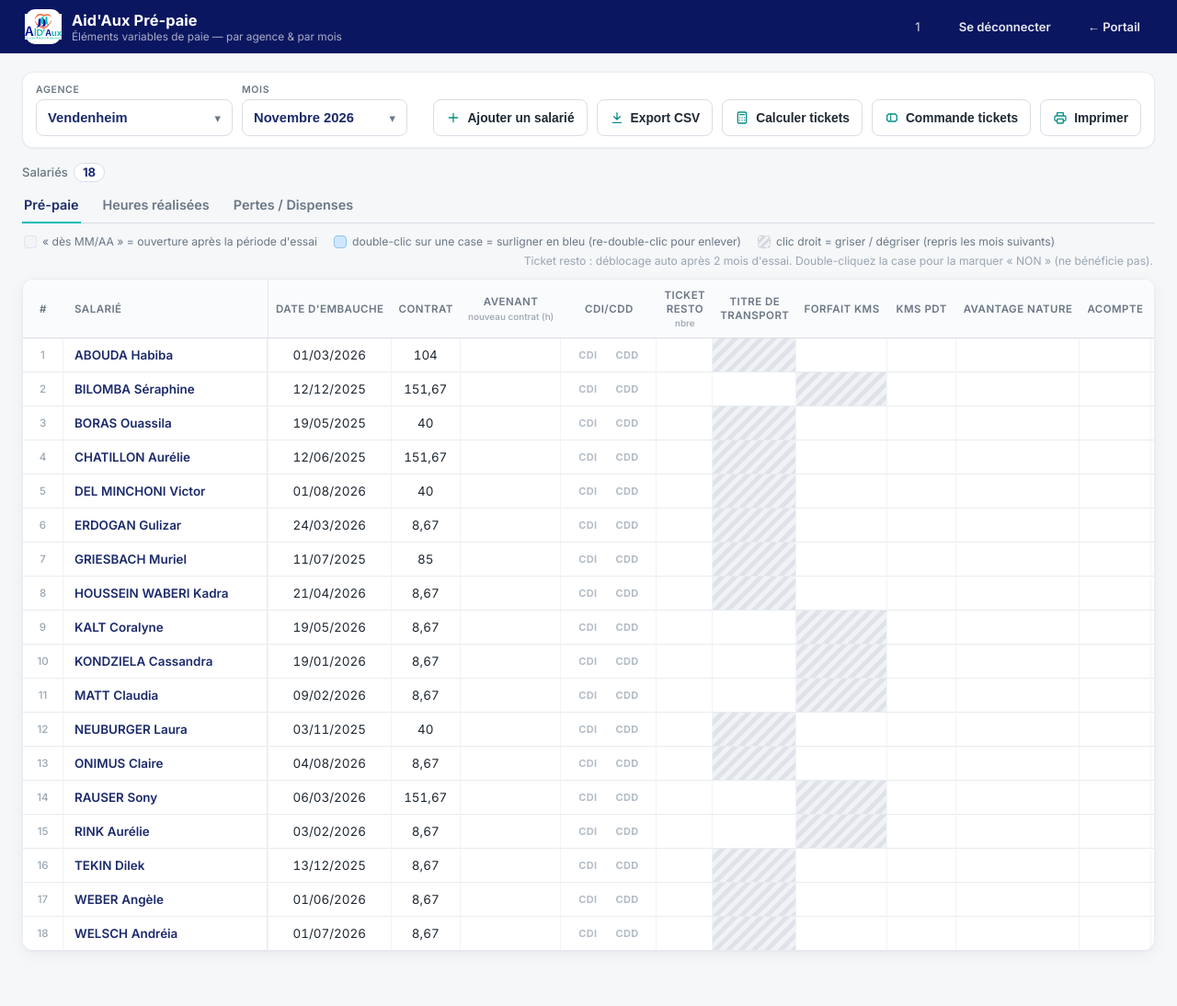
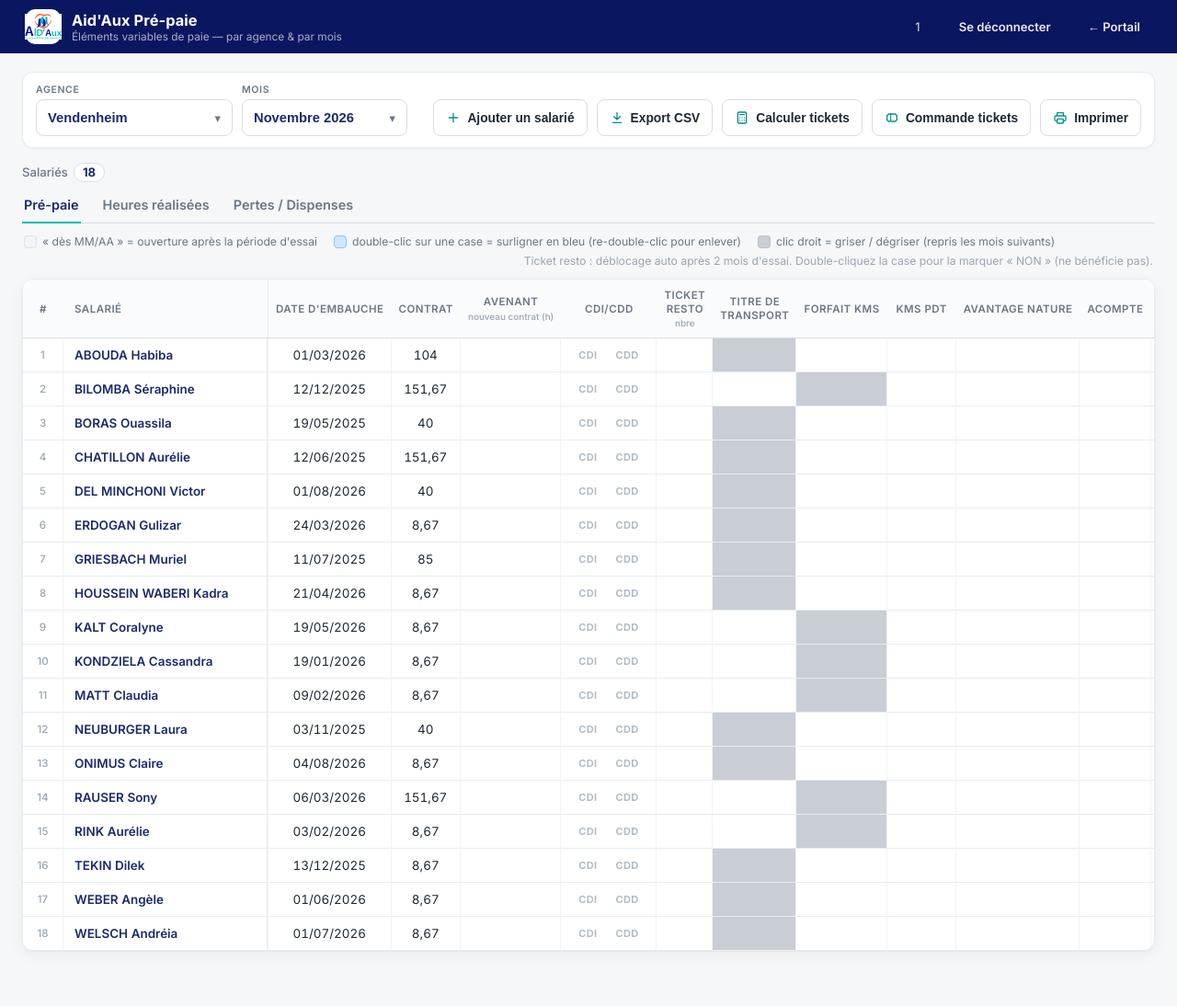
Before and after one commit to leagoetz68-rgb/aidaux-prepaie, a Flask app: page / in a window 1280 px wide. Shown: the whole page at 92% size. Run offline with Flask 3, Linux system fonts and the light colour scheme; the visitor is signed in with stand-in values (Sample User, id 1); data that the repository does not hold is empty; some libraries are stand-ins or nearby versions.

Commit message:
Update index.html

```diff
--- a/templates/index.html
+++ b/templates/index.html
@@ -35,8 +35,6 @@
     /* états des cases */
     --blue-bg: #cfe7fd;      /* surligné (double-clic) */
     --blue-edge: #8cc5f5;
-    --grey-a: #f0f2f5;       /* grisé (clic droit) : hachures claires */
-    --grey-b: #dfe3e9;
     --sel-bg: #fff8db;       /* ligne en cours de saisie */
     --shadow: 0 1px 2px rgba(16,24,40,.04), 0 4px 16px rgba(16,24,40,.05);
     --shadow-sm: 0 1px 2px rgba(16,24,40,.05);
@@ -340,14 +338,12 @@
   td.hl-blue.hl-orange input { background: #fff0ea !important; }
   /* Case grise = ne prend pas les transports / pas de véhicule / pas d'avantage */
   td.hl-grey, tbody tr:hover td.hl-grey, tbody tr.row-selected td.hl-grey {
-    background: repeating-linear-gradient(135deg, var(--grey-a) 0 5px, var(--grey-b) 5px 10px);
+    background: #c9ced5;
     -webkit-print-color-adjust: exact; print-color-adjust: exact;
   }
-  td.hl-grey input { background: transparent; color: var(--faint); font-weight: 600; }
-  /* gris + bleu sur la même case : bleu, avec les hachures par-dessus */
-  td.hl-grey.hl-blue, tbody tr:hover td.hl-grey.hl-blue {
-    background: repeating-linear-gradient(135deg, rgba(255,255,255,.5) 0 5px, transparent 5px 10px), var(--blue-bg) !important;
-  }
+  td.hl-grey input { background: transparent; color: #1f2933; font-weight: 700; }
+  /* gris + bleu sur la même case : le bleu l'emporte (comme avant) */
+  td.hl-grey.hl-blue input { color: var(--text); }
   /* un champ désactivé ne doit pas bloquer le double-clic sur la cellule */
   tbody input:disabled { pointer-events: none; }
   td.hl-teal input::placeholder { color: var(--teal-dark); opacity: 1; font-weight: 700; }
@@ -401,7 +397,6 @@
     .table-wrap { box-shadow: none; border: none; max-height: none; overflow: visible; }
     .topbar { background: var(--navy-deep) !important; -webkit-print-color-adjust: exact; print-color-adjust: exact; }
     tbody td { border-right: 1px solid var(--border); }
-    td.hl-grey { background: #d9d9d9 !important; }
   }
   /* CDI / CDD : seul le choix actif se voit, l'autre reste discret */
   tbody td.cdicdd-td{padding:0 8px;width:1%;white-space:nowrap;text-align:center}
@@ -532,7 +527,7 @@
     <div class="legend" id="legend">
       <span><i class="swatch" style="background:#f2f4f7"></i> « dès MM/AA » = ouverture après la période d'essai</span>
       <span><i class="swatch" style="background:#cfe7fd;border-color:#8cc5f5"></i> double-clic sur une case = surligner en bleu (re-double-clic pour enlever)</span>
-      <span><i class="swatch" style="background:repeating-linear-gradient(135deg,#f0f2f5 0 3px,#d5dae0 3px 6px)"></i> clic droit = griser / dégriser (repris les mois suivants)</span>
+      <span><i class="swatch" style="background:#c9ced5"></i> clic droit = griser / dégriser (repris les mois suivants)</span>
       <span class="hint">Ticket resto : déblocage auto après 2 mois d'essai. Double-cliquez la case pour la marquer « NON » (ne bénéficie pas).</span>
     </div>
 
```
